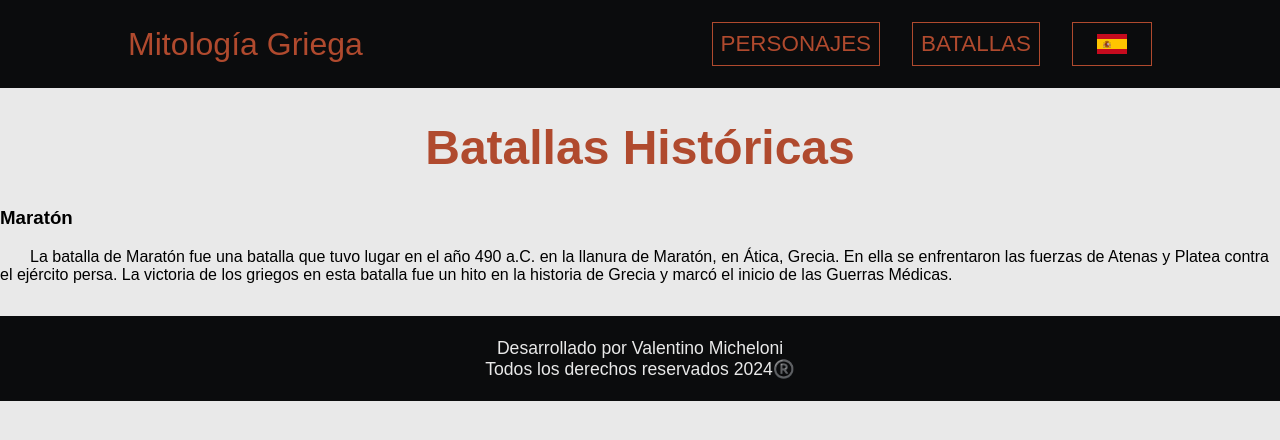
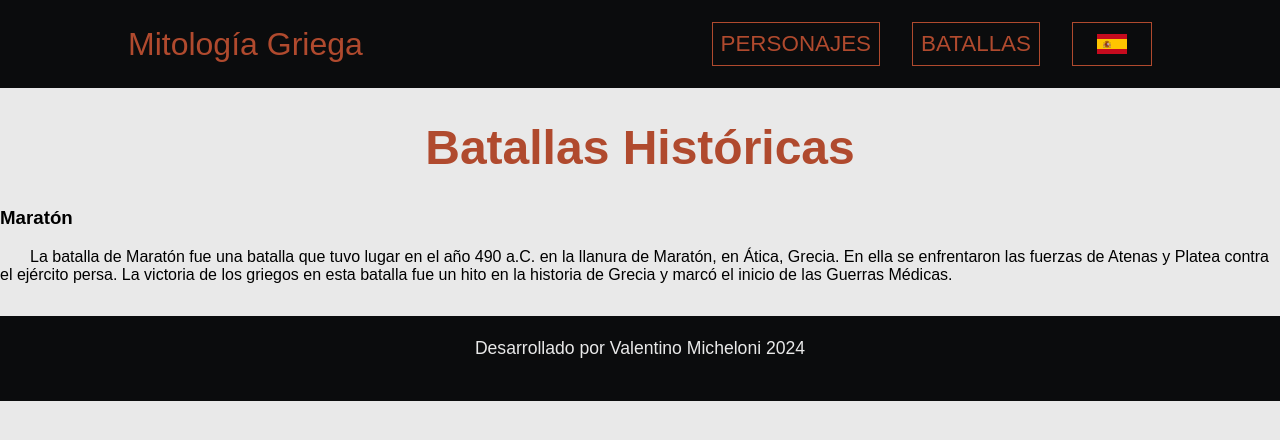
Before and after one commit to upon-X/GreekMythology, a React (Vite) app: page /battles in a window 1280 px wide. Shown: the top 440 px of the page. Built offline with nearby package versions, Linux system fonts and the light colour scheme; a web font is replaced by a local one.

Commit message:
update footer

```diff
--- a/src/components/Footer/Footer.jsx
+++ b/src/components/Footer/Footer.jsx
@@ -16,11 +16,8 @@ export default function Footer() {
           <span className={styles.span_link_portfolio}>
             Valentino Micheloni
           </span>
-        </a>
-        <br />
-        {language === "español"
-          ? "Todos los derechos reservados 2024®️"
-          : "All rights reserved 2024®️"}
+        </a>{" "}
+        2024
       </footer>
     </>
   );
```
